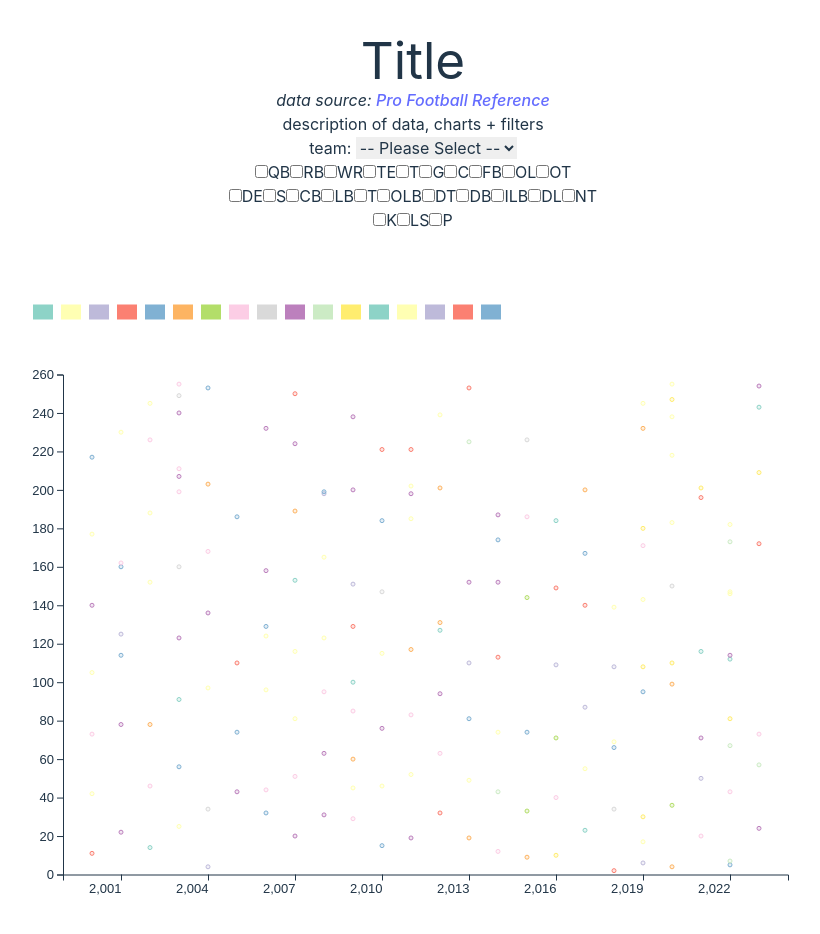
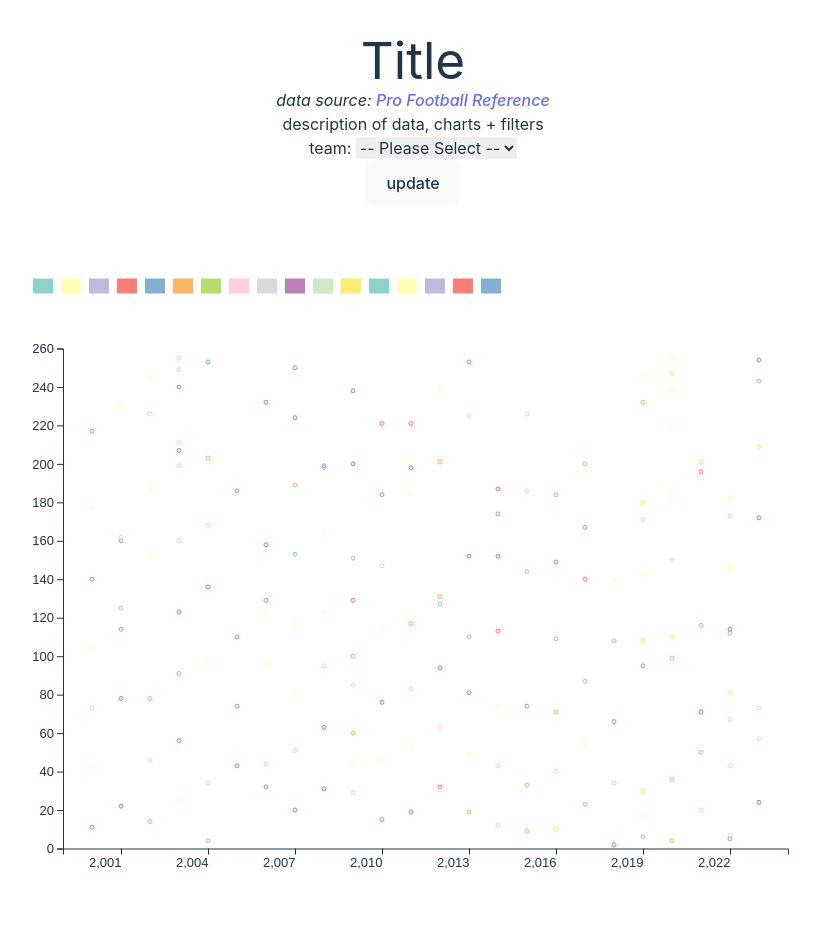
Before and after one commit to dmalary/nfl_draft-dashboard, a React (Vite) app in the folder react-d3-nfl_dashboard/: page / in a window 1280 px wide. Shown: the top 934 px of the page, without its empty margins (227-1047 px from the left). Built offline with nearby package versions, Linux system fonts and the light colour scheme.

Commit message:
feat: build out structure for filter card, control update via btn

```diff
--- /dev/null
+++ b/react-d3-nfl_dashboard/components/FilterCard.jsx
@@ -0,0 +1,64 @@
+/* eslint-disable react/prop-types */
+
+import * as d3 from 'd3';
+import { useState } from 'react';
+
+import DropdownFilter from '../components/DropdownFilter';
+
+const filters = {
+  year: "year",
+  team: "team",
+  college: "college",
+  position: "position",
+  round: "round",
+  yearsPlayed: "yearsPlayed",
+  hof: "hof",
+  retired: "retired"
+}
+
+const FilterCard = ({data}) => {
+  const [dataUpdate, setDataUpdate] = useState(data.filter(d => d.team === "NYG" && d.position));
+  const [teamDropDown, setTeamDropDown] = useState([]);
+  const [positionDropDown, setPositionDropDown] = useState([]);
+
+  const teams = [... new Set(data.flatMap((d) => d.team))].filter(d => d != null && d !== "").sort(d3.ascending);
+  const positions = [... new Set(data.flatMap((d) => d.position))].filter(d => d != null && d !== "").sort(d3.ascending);
+  // const colleges = [... new Set(data.flatMap((d) => d.college))].filter(d => d != null).sort(d3.ascending);
+
+  const handleTeamUpdate = (index, value) => {
+    setTeamDropDown(value);
+    // setDataUpdate(data.filter(d => d.team === teamDropDown && d.position))
+  };
+
+  const handlePositionUpdate = (index, value) => {
+    setPositionDropDown(value);
+    // setDataUpdate(data.filter(d => d.team === positionDropDown && d.position))
+  };
+
+  return (
+    <div className='w-7/8 p-4'>
+      <div className='p-1'>
+        <DropdownFilter filterKey={filters.team} data={teams} handleFilterUpdate={handleTeamUpdate}/>
+      </div>
+      {/* <div className='p-1'>
+        <DropdownFilter filterKey={filters.position} data={positions} handleFilterUpdate={handlePositionUpdate}/>
+      </div> */}
+      {/* <div className='p-1'>
+        <DropdownFilter filterKey={filters.college} data={colleges} handleFilterUpdate={handleFilterUpdate}/>
+      </div> */}
+      {/* <div className='p-1'>
+        <RadioFilter handleFilterUpdate={handleFilterUpdate}/>
+      </div> */}
+      {/* ADD A SLIDER FOR YEARS? */}
+      {/* <div className='w-1/4 p-4'>
+        <button>Update</button>
+      </div> */}
+      {/* <div className='p-1'>
+        <ChartLegend data={scatterData}/>
+      </div> */}
+      <button>update</button>
+    </div>
+  )
+}
+
+export default FilterCard;
--- a/react-d3-nfl_dashboard/src/App.jsx
+++ b/react-d3-nfl_dashboard/src/App.jsx
@@ -5,46 +5,30 @@ import * as d3 from 'd3';
 import { useState } from 'react'
 import './App.css'
 
-import DropdownFilter from '../components/DropdownFilter';
-import RadioFilter from '../components/RadioFilter';
+import FilterCard from '../components/FilterCard';
+// import DropdownFilter from '../components/DropdownFilter';
+// import RadioFilter from '../components/RadioFilter';
 import ScatterChart from '../components/ScatterChart';
 
 import data from '../data/data.json'
 
-const filters = {
-  year: "year",
-  team: "team",
-  college: "college",
-  position: "position",
-  round: "round",
-  yearsPlayed: "yearsPlayed",
-  hof: "hof",
-  retired: "retired"
-}
+// const filters = {
+//   year: "year",
+//   team: "team",
+//   college: "college",
+//   position: "position",
+//   round: "round",
+//   yearsPlayed: "yearsPlayed",
+//   hof: "hof",
+//   retired: "retired"
+// }
 
 const App = () => {
-  const [chartFilter, setChartFilter] = useState([]);
   const [dataUpdate, setDataUpdate] = useState(data.filter(d => d.team === "NYG" && d.position));
 
-  const teams = [... new Set(data.flatMap((d) => d.team))].filter(d => d != null && d !== "").sort(d3.ascending);
-  // const colleges = [... new Set(data.flatMap((d) => d.college))].filter(d => d != null).sort(d3.ascending);
-
-  // const scatterData = data.filter(d => d.team === "NYG" && d.position)
-  // const scatterData = data.filter(d => d.team === "NYG" && d.position === "RB" && d.position)
-  const scatterData = data.filter(d => d.team === "NYG" && (d.position === "WR" || d.position === "TE") && d.position)
+  const scatterData = data.filter(d => d.team === "BUF" && d.position === "QB" && d.position)
+  // const scatterData = data.filter(d => d.team === "NYG" && (d.position === "WR" || d.position === "TE") && d.position)
   // const scatterData = data.filter(d => (d.position === "WR" || d.position === "TE") && d.position)
-
-  const handleFilterUpdate = (index, value) => {
-    const newChartFilter = [...chartFilter];
-    console.log('newChartFilter', newChartFilter)
-    newChartFilter[index] = value;
-    setChartFilter(newChartFilter);
-
-    setDataUpdate(data.filter(d => d.team === chartFilter.team && d.position))
-
-    console.log('dataUpdate', dataUpdate)
-  };
-  console.log('chartFilter', chartFilter.team);
 
   return (
     <div className='flex'>
@@ -56,29 +40,13 @@ const App = () => {
           <p><i>data source: <a href="http://https://www.pro-football-reference.com/">Pro Football Reference</a></i></p>
           <p>description of data, charts + filters</p>
         </div>
-        <div className='flex'>
-          <div className='w-7/8 p-4'>
-            <div className='p-1'>
-              <DropdownFilter filterKey={filters.team} data={teams} handleFilterUpdate={handleFilterUpdate}/>
-            </div>
-            {/* <div className='p-1'>
-              <DropdownFilter filterKey={filters.college} data={colleges} handleFilterUpdate={handleFilterUpdate}/>
-            </div> */}
-            <div className='p-1'>
-              <RadioFilter handleFilterUpdate={handleFilterUpdate}/>
-            </div>
-            {/* ADD A SLIDER FOR YEARS? */}
-            {/* <div className='w-1/4 p-4'>
-              <button>Update</button>
-            </div> */}
-            {/* <div className='p-1'>
-              <ChartLegend data={scatterData}/>
-            </div> */}
-          </div>
+        <div>
+          <FilterCard data={data} />
         </div>
       </div>
       <div className='w-1/4 p-2'>
-        <ScatterChart width={800} height={600} data={dataUpdate}/>
+        {/* <ScatterChart width={800} height={600} data={scatterData}/> */}
+        <ScatterChart width={800} height={600} data={dataUpdate} />
       </div>
     </div>
   )
```
